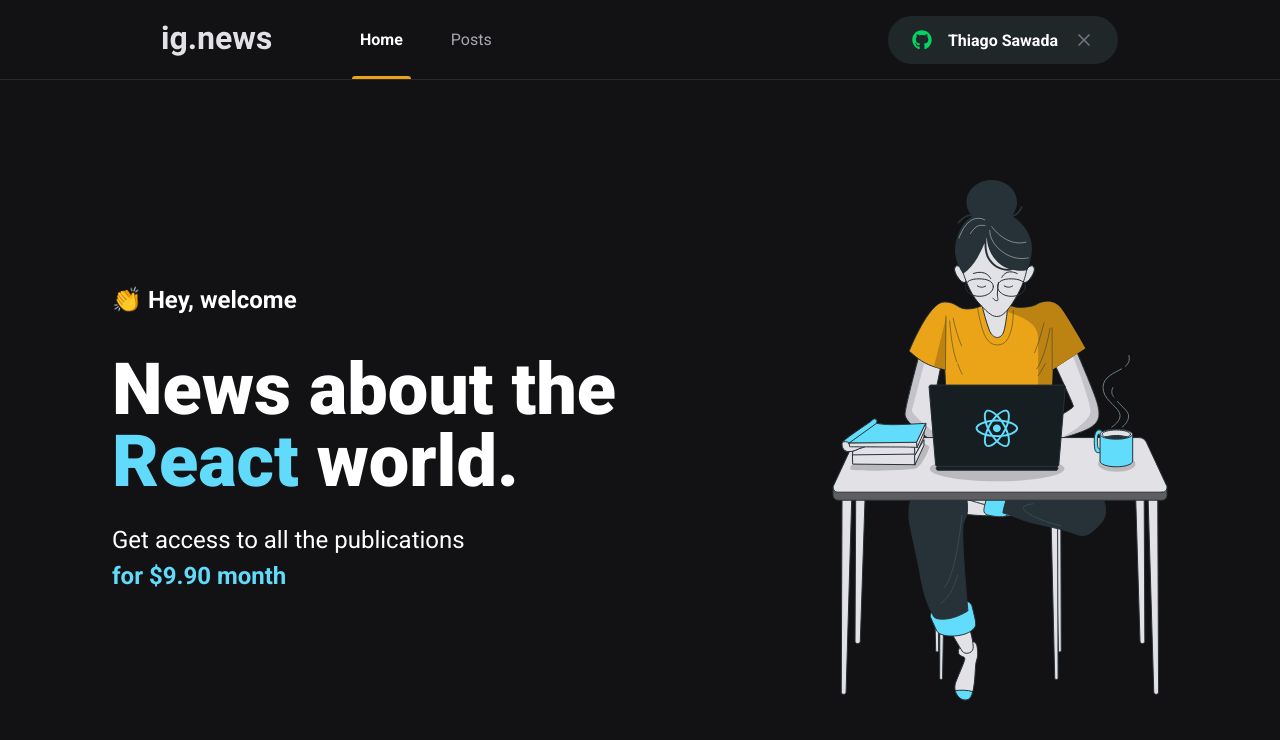
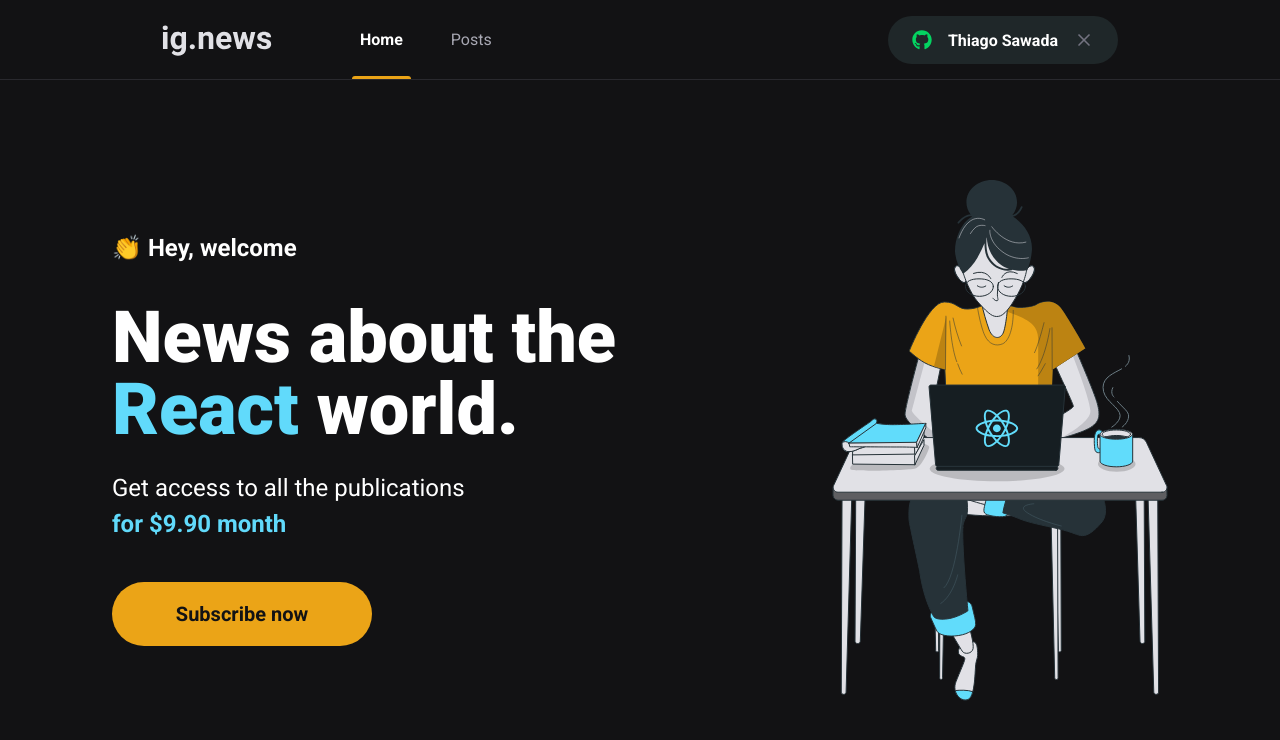
Before and after one commit to thiagosawada/ignews, a Next.js app: page / in a window 1280 px wide. Shown: the top 740 px of the page. Built offline with nearby package versions, Linux system fonts and the light colour scheme.

Commit message:
Subscribe button

```diff
--- /dev/null
+++ b/src/components/SubscribeButton/index.tsx
@@ -0,0 +1,12 @@
+import styles from "./styles.module.scss";
+
+export function SubscribeButton() {
+  return (
+    <button
+      type="button"
+      className={styles.subscribeButton}
+    >
+      Subscribe now
+    </button>
+  );
+}
--- /dev/null
+++ b/src/components/SubscribeButton/styles.module.scss
@@ -0,0 +1,20 @@
+.subscribeButton {
+  width: 260px;
+  height: 4rem;
+  border: 0;
+  border-radius: 2rem;
+  background: var(--yellow-500);
+  color: var(--gray-900);
+  font-size: 1.25rem;
+  font-weight: bold;
+
+  display: flex;
+  align-items: center;
+  justify-content: center;
+
+  transition: filter 0.2s;
+
+  &:hover {
+    filter: brightness(0.8);
+  }
+}
--- a/src/pages/home.module.scss
+++ b/src/pages/home.module.scss
@@ -38,4 +38,8 @@
       font-weight: bold;
     }
   }
+
+  button {
+    margin-top: 2.5rem;
+  }
 }
--- a/src/pages/index.tsx
+++ b/src/pages/index.tsx
@@ -1,5 +1,7 @@
 import Head from "next/head";
 import Image from "next/image";
+
+import { SubscribeButton } from "../components/SubscribeButton";
 
 import avatarImg from "../../public/images/avatar.svg";
 
@@ -20,6 +22,7 @@
             Get access to all the publications <br />
             <span>for $9.90 month</span>
           </p>
+          <SubscribeButton />
         </section>
 
         <Image src={avatarImg} alt="Girl coding" />
```
